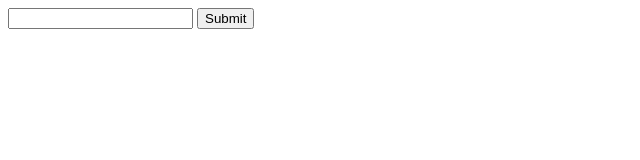
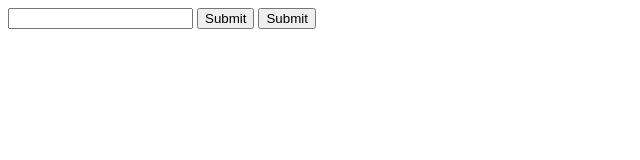
Before and after one commit to pixlperfect01/input, a plain HTML site: page index.html in a window 1280 px wide. Shown: the whole page, without its empty margins (0-640 px from the left). Drawn offline with Linux system fonts and the light colour scheme.

Commit message:
Update index.html

```diff
--- a/index.html
+++ b/index.html
@@ -1,6 +1,7 @@
 <script src="main.js"></script>
 <input id="input" type="text">
 <input id="btn" type="submit" onclick="check()">
+<input id="rst" type="submit" onclick="reset()">
 <div id="div" hidden>
 YAY!!
 </div>
```
